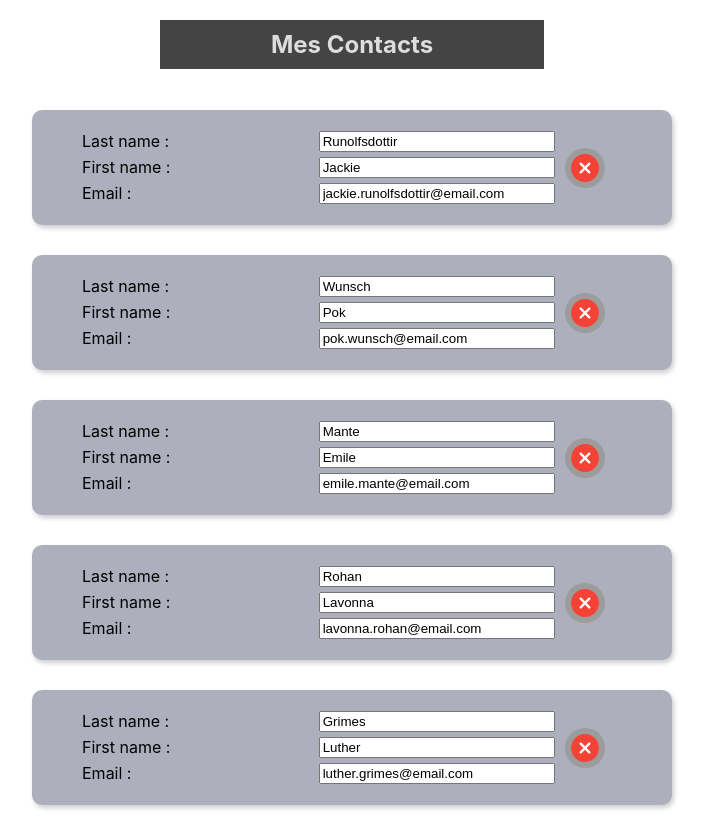
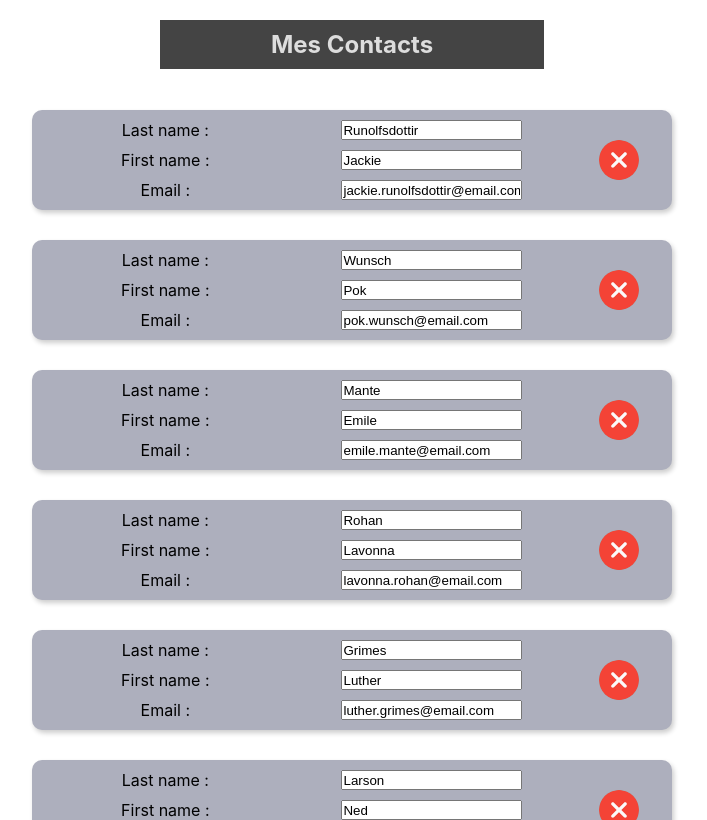
Before and after one commit to HuguesBriqueler/rpo-test-react, a React (Create React App) app: page / in a window 1280 px wide. Shown: the whole page, without its empty margins (288-995 px from the left). Built offline with nearby package versions, Linux system fonts and the light colour scheme.

Commit message:
decoupled fake API call + fixed some css

```diff
--- a/src/App.js
+++ b/src/App.js
@@ -1,4 +1,5 @@
 import { useState, useEffect } from "react";
+import { getData } from "./fakeAPI/getData";
 import "./App.css";
 import Card from "./components/Card/Card";
 
@@ -7,20 +8,7 @@ function App() {
   const [isLoading, setIsLoading] = useState(true);
 
   useEffect(() => {
-    fetch("fakeData.json", {
-      headers: {
-        "Content-Type": "application/json",
-        Accept: "application/json",
-      },
-    })
-      .then(function (response) {
-        console.log(response);
-        return response.json();
-      })
-      .then(function (myJson) {
-        setUsers(myJson);
-        setIsLoading(false);
-      });
+    getData({ setUsers, setIsLoading });
   }, []);
 
   return (
--- a/src/components/Card/Card.module.css
+++ b/src/components/Card/Card.module.css
@@ -13,10 +13,10 @@
 
 .container li {
   list-style: none;
-  margin: 5px 10px;
+  margin: 10px 0;
   display: grid;
   grid-template-columns: 1fr 1fr;
-  justify-content: space-around;
+  justify-items: center;
 }
 
 button {
@@ -25,6 +25,7 @@ button {
   border-radius: 50%;
   border: none;
   background-color: #9c9c9c;
+  margin: 0 auto;
 }
 
 img {
--- /dev/null
+++ b/src/fakeAPI/getData.js
@@ -0,0 +1,16 @@
+export function getData({ setUsers, setIsLoading }) {
+  return fetch("fakeData.json", {
+    headers: {
+      "Content-Type": "application/json",
+      Accept: "application/json",
+    },
+  })
+    .then(function (response) {
+      console.log(response);
+      return response.json();
+    })
+    .then(function (myJson) {
+      setUsers(myJson);
+      setIsLoading(false);
+    });
+}
--- a/src/index.css
+++ b/src/index.css
@@ -1,5 +1,12 @@
+*,
+::before,
+::after {
+  box-sizing: border-box;
+  margin: 0;
+  padding: 0;
+}
+
 body {
-  margin: 0;
   font-family: -apple-system, BlinkMacSystemFont, "Segoe UI", "Roboto", "Oxygen",
     "Ubuntu", "Cantarell", "Fira Sans", "Droid Sans", "Helvetica Neue",
     sans-serif;
```
